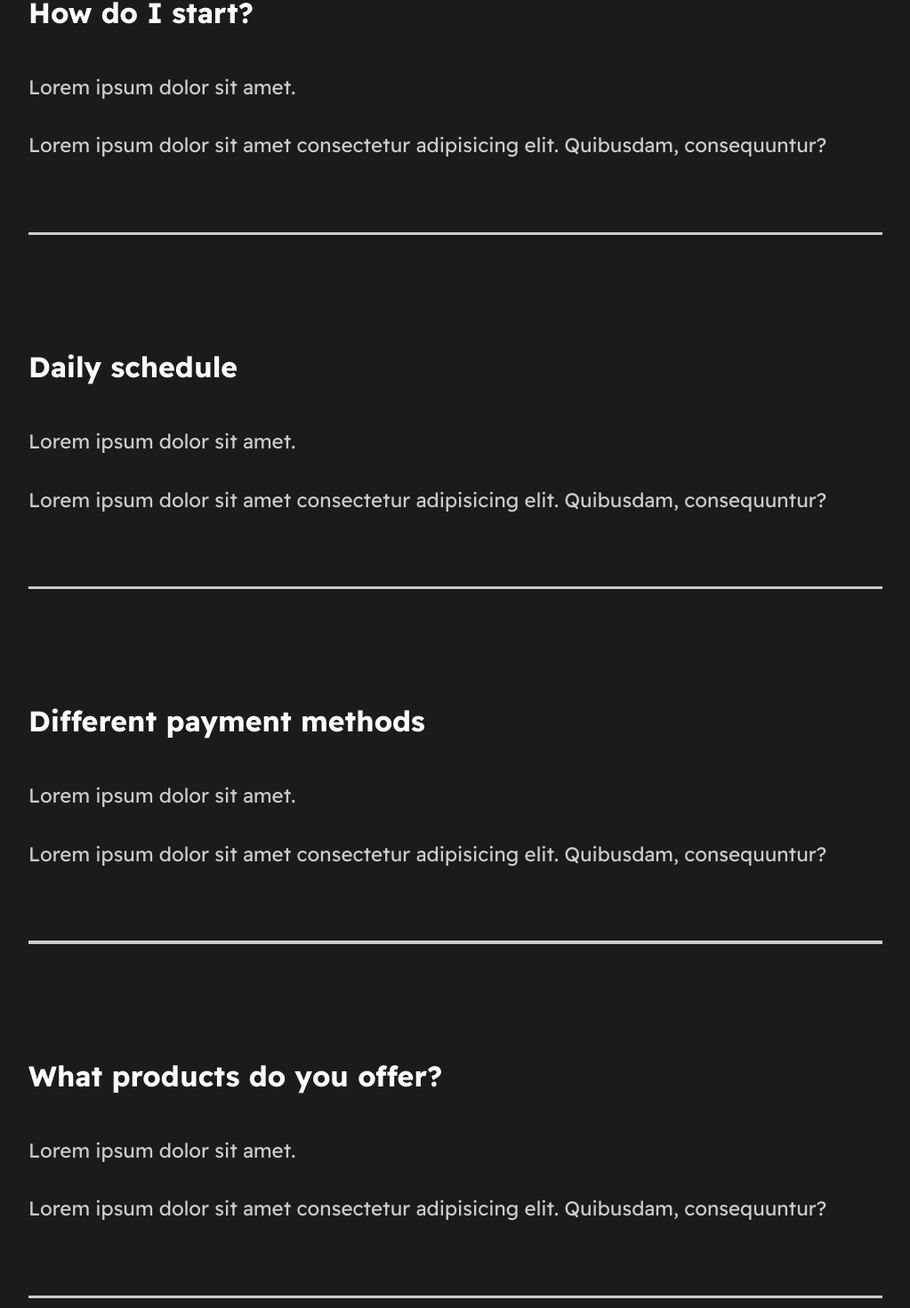
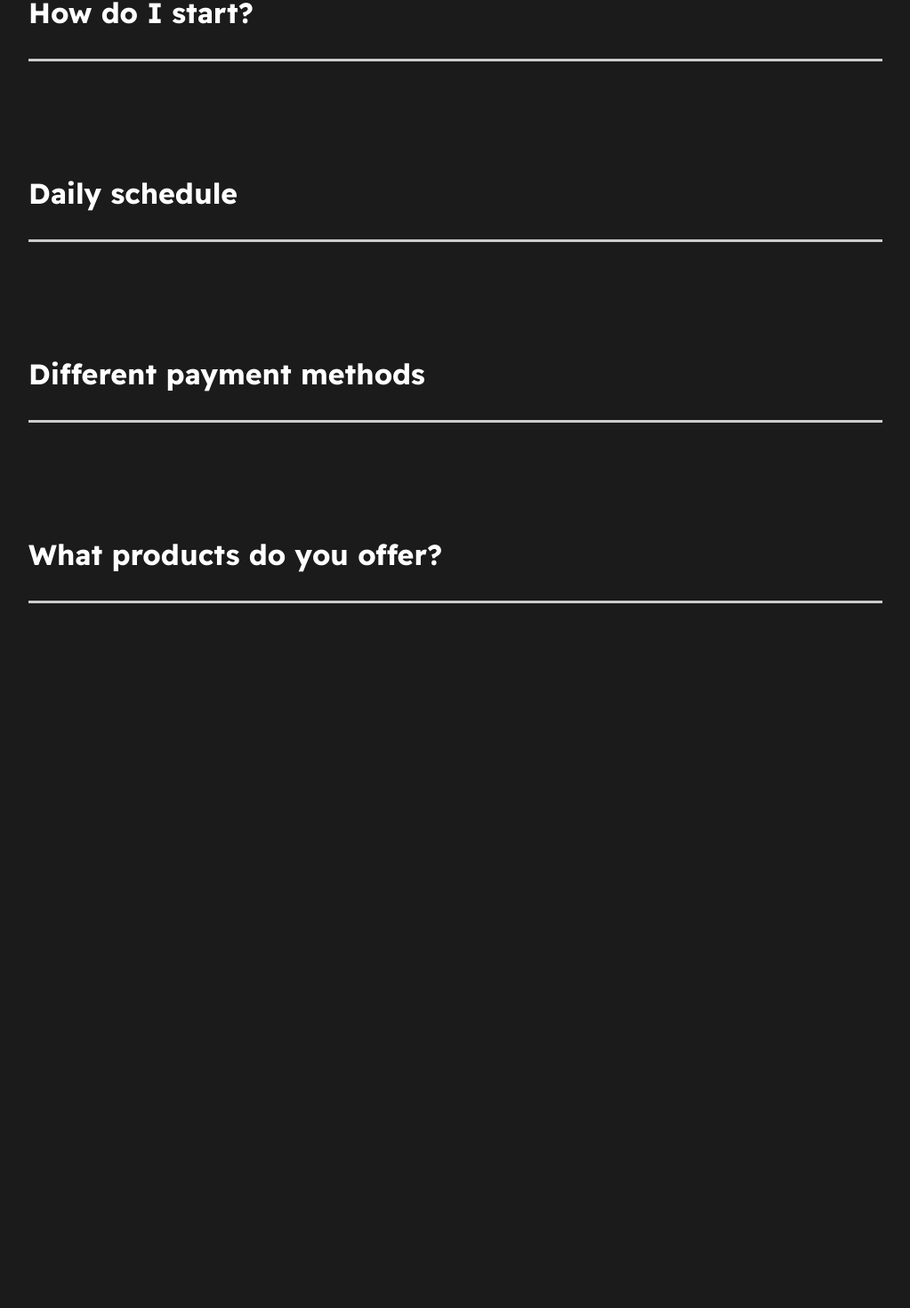
Before and after one commit to razvanr91/portfolio-app, a React (Create React App) app: page / in a window 1280 px wide. Shown: the part 2494-3964 px from the top of the page at 89% size, without its empty margins (128-1151 px from the left). After the commit the page ends 3332 px from the top, so only its background shows below. Built offline with nearby package versions, Linux system fonts and the light colour scheme.

Commit message:
Add FAQ animations

```diff
--- a/src/components/FaqSection.tsx
+++ b/src/components/FaqSection.tsx
@@ -2,6 +2,7 @@
 import styled from "styled-components";
 import { About } from "../styles";
 import Toggle from "./Toggle";
+import { AnimateSharedLayout } from "framer-motion";
 
 const FaqSection = () => {
 	return (
@@ -9,46 +10,32 @@
 			<h2>
 				Any Questions ? <span>FAQ</span>
 			</h2>
-			<Toggle>
-				<div className="question">
-					<h4>How do I start?</h4>
+			<AnimateSharedLayout>
+				<Toggle title="How do I start?">
 					<div className="answer">
 						<p>Lorem ipsum dolor sit amet.</p>
 						<p>Lorem ipsum dolor sit amet consectetur adipisicing elit. Quibusdam, consequuntur?</p>
 					</div>
-					<div className="faq-line"></div>
-				</div>
-			</Toggle>
-			<Toggle>
-				<div className="question">
-					<h4>Daily schedule</h4>
+				</Toggle>
+				<Toggle title="Daily schedule">
 					<div className="answer">
 						<p>Lorem ipsum dolor sit amet.</p>
 						<p>Lorem ipsum dolor sit amet consectetur adipisicing elit. Quibusdam, consequuntur?</p>
 					</div>
-					<div className="faq-line"></div>
-				</div>
-			</Toggle>
-			<Toggle>
-				<div className="question">
-					<h4>Different payment methods</h4>
+				</Toggle>
+				<Toggle title="Different payment methods">
 					<div className="answer">
 						<p>Lorem ipsum dolor sit amet.</p>
 						<p>Lorem ipsum dolor sit amet consectetur adipisicing elit. Quibusdam, consequuntur?</p>
 					</div>
-					<div className="faq-line"></div>
-				</div>
-			</Toggle>
-			<Toggle>
-				<div className="question">
-					<h4>What products do you offer?</h4>
+				</Toggle>
+				<Toggle title="What products do you offer?">
 					<div className="answer">
 						<p>Lorem ipsum dolor sit amet.</p>
 						<p>Lorem ipsum dolor sit amet consectetur adipisicing elit. Quibusdam, consequuntur?</p>
 					</div>
-					<div className="faq-line"></div>
-				</div>
-			</Toggle>
+				</Toggle>
+			</AnimateSharedLayout>
 		</Faq>
 	);
 };
--- a/src/components/Toggle.tsx
+++ b/src/components/Toggle.tsx
@@ -1,12 +1,20 @@
+import { motion } from "framer-motion";
 import React, { useState } from "react";
 
 interface Props {
 	children: any;
+	title: string;
 }
 
-const Toggle = ({ children }: Props) => {
-	const [toggle, setToggle] = useState(true);
-	return <div onClick={() => setToggle(!toggle)}>{toggle ? children : ""}</div>;
+const Toggle = ({ children, title }: Props) => {
+	const [toggle, setToggle] = useState(false);
+	return (
+		<motion.div layout className="question" onClick={() => setToggle(!toggle)}>
+			<motion.h4 layout>{title}</motion.h4>
+			{toggle ? children : ""}
+			<motion.div layout className="faq-line"></motion.div>
+		</motion.div>
+	);
 };
 
 export default Toggle;
```
